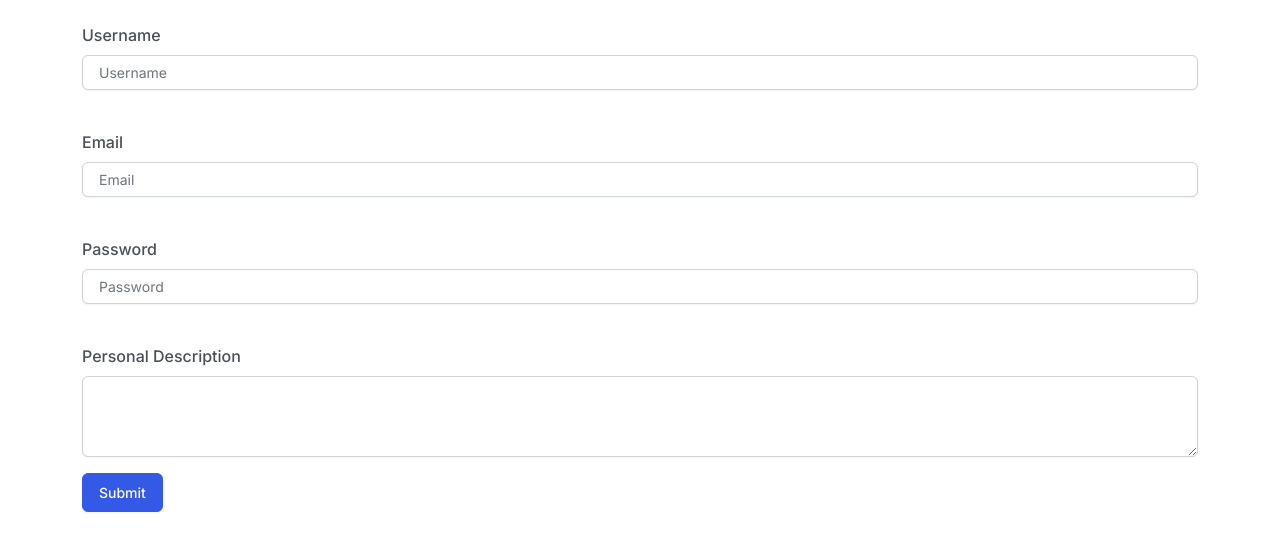
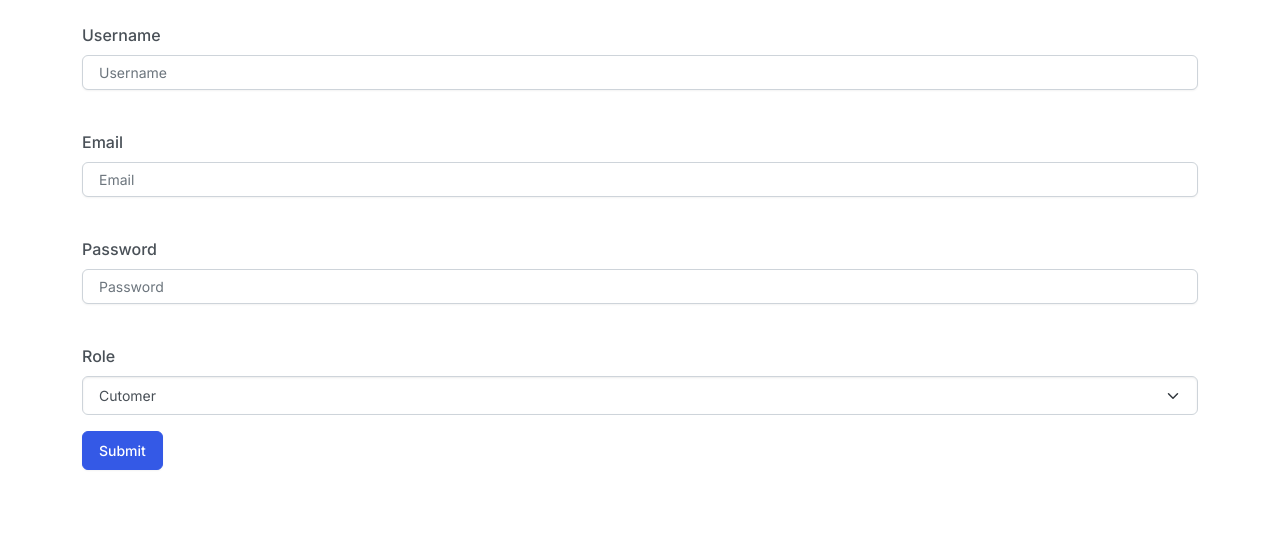
Before and after one commit to SusanDz/monolithic-application, a Flask app: page /register in a window 1280 px wide. Shown: the part 124-675 px from the top of the page. Run offline with Flask 3, Linux system fonts and the light colour scheme; some libraries are stand-ins or nearby versions.

Commit message:
giveoptions to choose role when registering

```diff
--- a/webapp/templates/register.html
+++ b/webapp/templates/register.html
@@ -17,8 +17,12 @@
         <input type="password" class="form-control" id="passwordInput" name="password" placeholder="Password">
       </div>
       <div class="form-group">
-        <label for="exampleTextarea" class="form-label mt-4" for="description">Personal Description</label>
-        <textarea class="form-control" id="descriptionTextarea" name="description" rows="3"></textarea>
+        <label class="form-label mt-4" for="role">Role</label>
+        <select class="form-select" id="roleSelect1">
+          <option>Cutomer</option>
+          <option>Product Owner</option>
+          <option>Admin</option>
+        </select>
       </div>
       <button type="submit" class="btn btn-primary">Submit</button>
     <!-- </fieldset> -->
```
